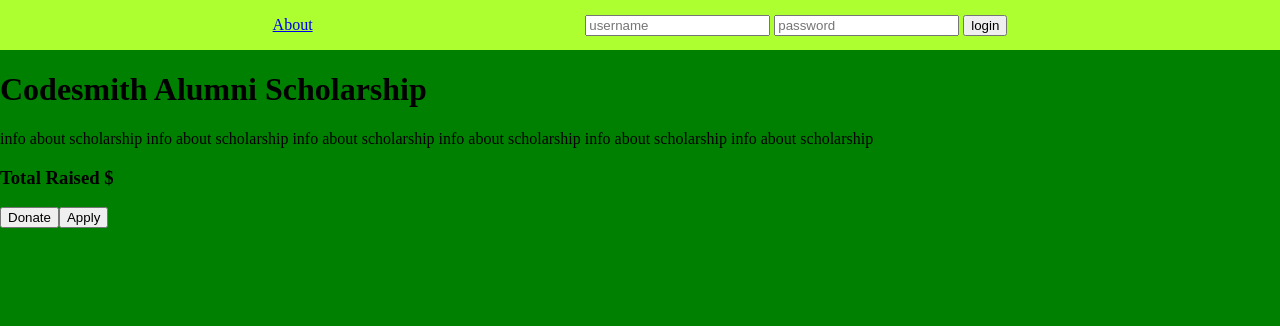
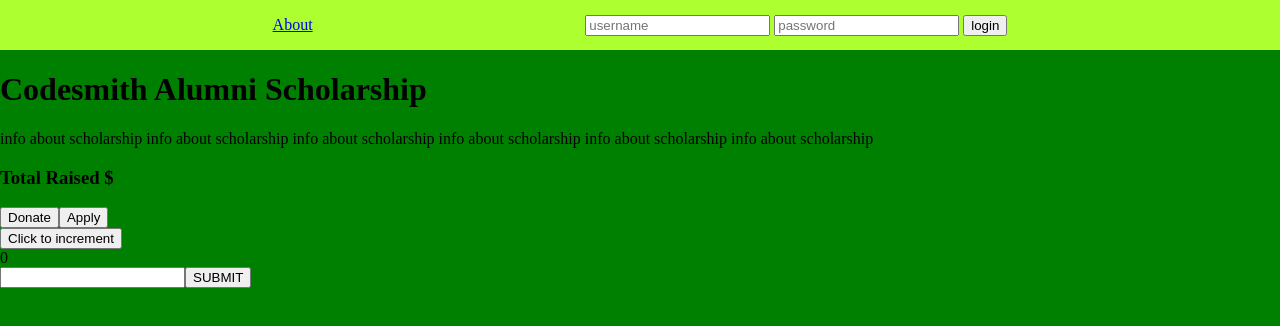
Before and after one commit to vlee022/forEach.2.0, a React app: page / in a window 1280 px wide. Shown: the top 326 px of the page. Built offline with nearby package versions, Linux system fonts and the light colour scheme; no server answers.

Commit message:
test react hooks

```diff
--- a/client/App.jsx
+++ b/client/App.jsx
@@ -1,5 +1,6 @@
 import React, { Component } from 'react';
-import { Switch, Route } from 'react-router-dom';
+import { Counter } from './components/hook.jsx'
+
 
 class App extends Component{
     constructor(props) {
@@ -34,6 +35,8 @@
                     <button id="donateHome"> Donate </button>
                     <button id="applyHome">Apply</button>
                 </div>
+                <Counter />
+
         </div>
     )
 }
--- /dev/null
+++ b/client/components/hook.jsx
@@ -0,0 +1,35 @@
+import React, { useState } from "react";
+
+
+const Counter = () => {
+
+    const [counter, setCounter] = useState(0);
+    const [username, setUsername] = useState('')
+    const [password, setPassword] = useState('')
+// this is a test page
+    const handleClick = (e) => {
+        let number = counter;
+        // ++number
+        setCounter(++number)
+    }
+    let user = <h1>Welcome</h1>
+    const handleSubmit = (e) => {
+        console.log(username)
+
+    }
+
+    return (
+        <div>
+            <button onClick={handleClick}>Click to increment</button>
+            <div>{counter}</div>
+            <input type="text" id="username" onChange={(e) => {
+                console.log(e.target.value)
+                setUsername(e.target.value)
+            }}></input>
+            <button onClick={handleSubmit}>SUBMIT</button>
+            {username}
+        </div>
+    )
+}
+
+export { Counter };
```
